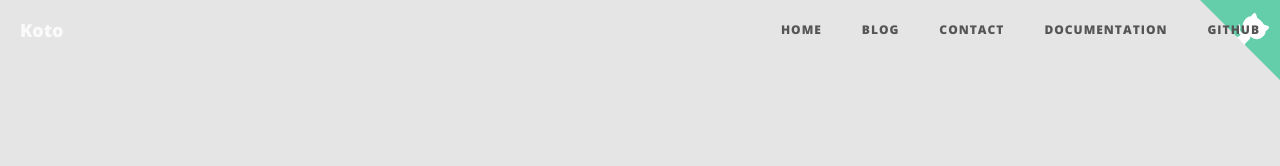
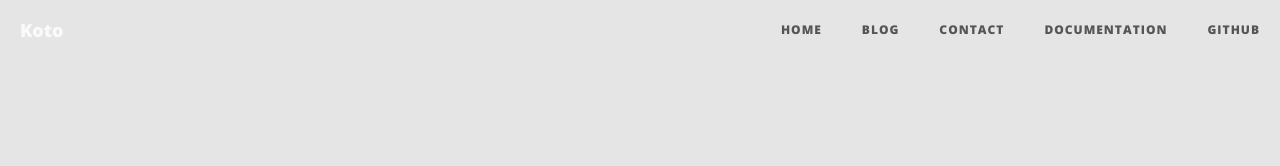
Before and after one commit to kotojs/kotojs.github.io, a Jekyll site: the page built from index.markdown, in a window 1280 px wide. Shown: the top 166 px of the page. Built offline with Jekyll 4.4.1, drawn with Linux system fonts in a browser that asks for light colours; nearby versions of some CDN libraries.

Commit message:
remove corner

```diff
--- a/_layouts/default.html
+++ b/_layouts/default.html
@@ -4,16 +4,6 @@
 {% include head.html %}
 
 <body data-spy="scroll" data-target="#navbar">
-  <a href="https://github.com/kotojs/kotojs" class="github-corner">
-    <svg width="80" height="80" viewBox="0 0 250 250" style="fill:#64CEAA; color:#fff; position: absolute; top: 0; border: 0; right: 0;">
-      <path d="M0,0 L115,115 L130,115 L142,142 L250,250 L250,0 Z"></path>
-      <path d="M128.3,109.0 C113.8,99.7 119.0,89.6 119.0,89.6 C122.0,82.7 120.5,78.6 120.5,78.6 C119.2,72.0 123.4,76.3 123.4,76.3 C127.3,80.9 125.5,87.3 125.5,87.3 C122.9,97.6 130.6,101.9 134.4,103.2" fill="currentColor" style="transform-origin: 130px 106px;" class="octo-arm"></path>
-      <path d="M115.0,115.0 C114.9,115.1 118.7,116.5 119.8,115.4 L133.7,101.6 C136.9,99.2 139.9,98.4 142.2,98.6 C133.8,88.0 127.5,74.4 143.8,58.0 C148.5,53.4 154.0,51.2 159.7,51.0 C160.3,49.4 163.2,43.6 171.4,40.1 C171.4,40.1 176.1,42.5 178.8,56.2 C183.1,58.6 187.2,61.8 190.9,65.4 C194.5,69.0 197.7,73.2 200.1,77.6 C213.8,80.2 216.3,84.9 216.3,84.9 C212.7,93.1 206.9,96.0 205.4,96.6 C205.1,102.4 203.0,107.8 198.3,112.5 C181.9,128.9 168.3,122.5 157.7,114.1 C157.9,116.9 156.7,120.9 152.7,124.9 L141.0,136.5 C139.8,137.7 141.6,141.9 141.8,141.8 Z" fill="currentColor" class="octo-body"></path>
-    </svg>
-  </a>
-  <style>
-    .github-corner:hover .octo-arm{animation:octocat-wave 560ms ease-in-out}@keyframes octocat-wave{0%,100%{transform:rotate(0)}20%,60%{transform:rotate(-25deg)}40%,80%{transform:rotate(10deg)}}@media (max-width:500px){.github-corner:hover .octo-arm{animation:none}.github-corner .octo-arm{animation:octocat-wave 560ms ease-in-out}}
-  </style>
 
     {% include nav.html %}
 
```
